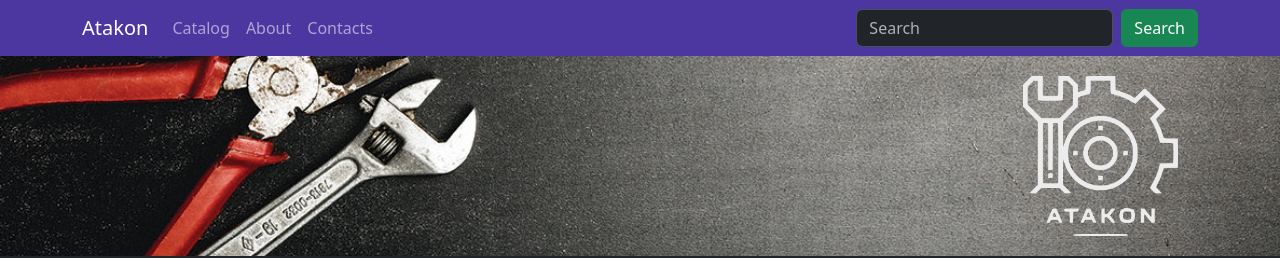
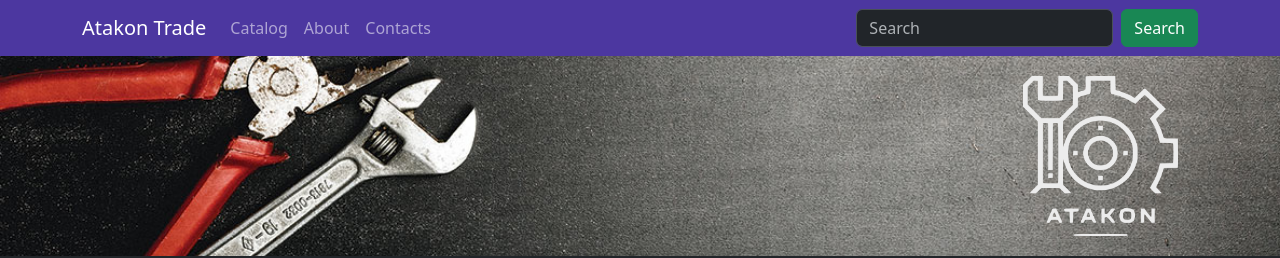
Before and after one commit to Atakontrade/atakontrade.github.io, a Jekyll site: the page built from index.html, in a window 1280 px wide. Shown: the top 258 px of the page. Built offline with Jekyll 4.4.1, drawn with Linux system fonts in a browser that asks for light colours.

Commit message:
Update _config.yml

```diff
--- a/_config.yml
+++ b/_config.yml
@@ -3,7 +3,7 @@
 #
 
 # Name of your site (displayed in the header)
-name: Atakon
+name: Atakon Trade
 
 # Short bio or description (displayed in the header)
 description: Web Developer from Somewhere
@@ -47,7 +47,7 @@ url:
 # (http://yourusername.github.io/repository-name)
 # and NOT your User repository (http://yourusername.github.io)
 # then add in the baseurl here, like this: "/repository-name"
-baseurl: "/atakon"
+baseurl: "/"
 
 #
 # !! You don't need to change any of the configuration flags below !!
```
